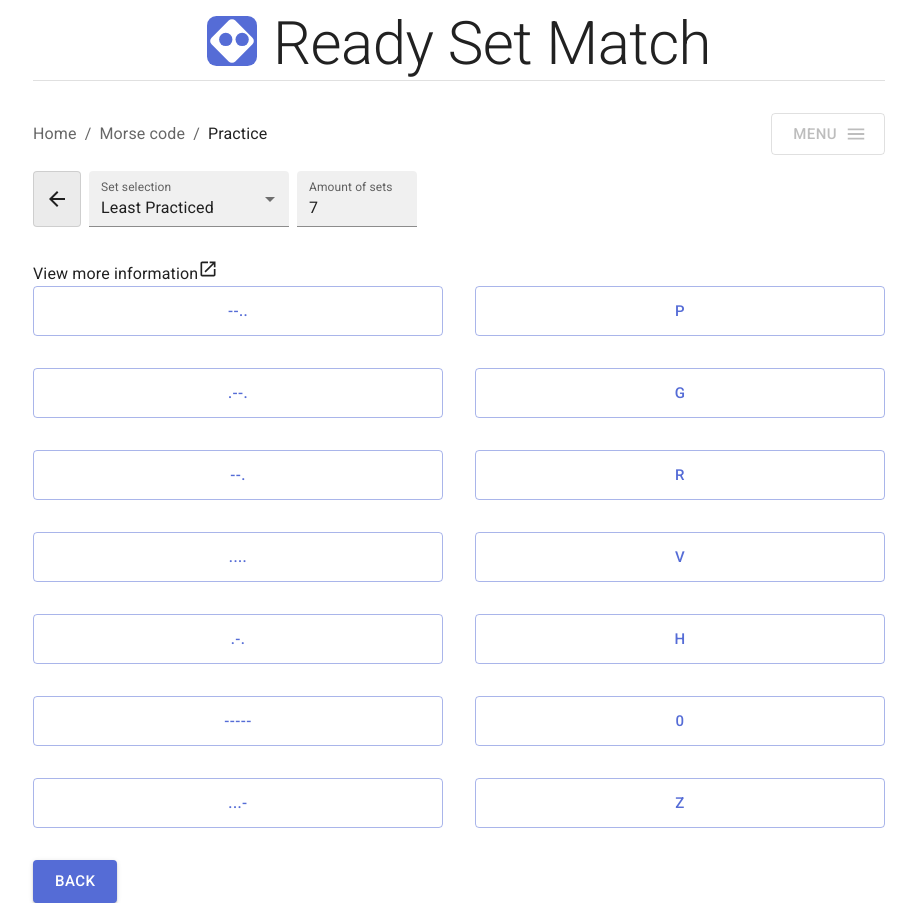
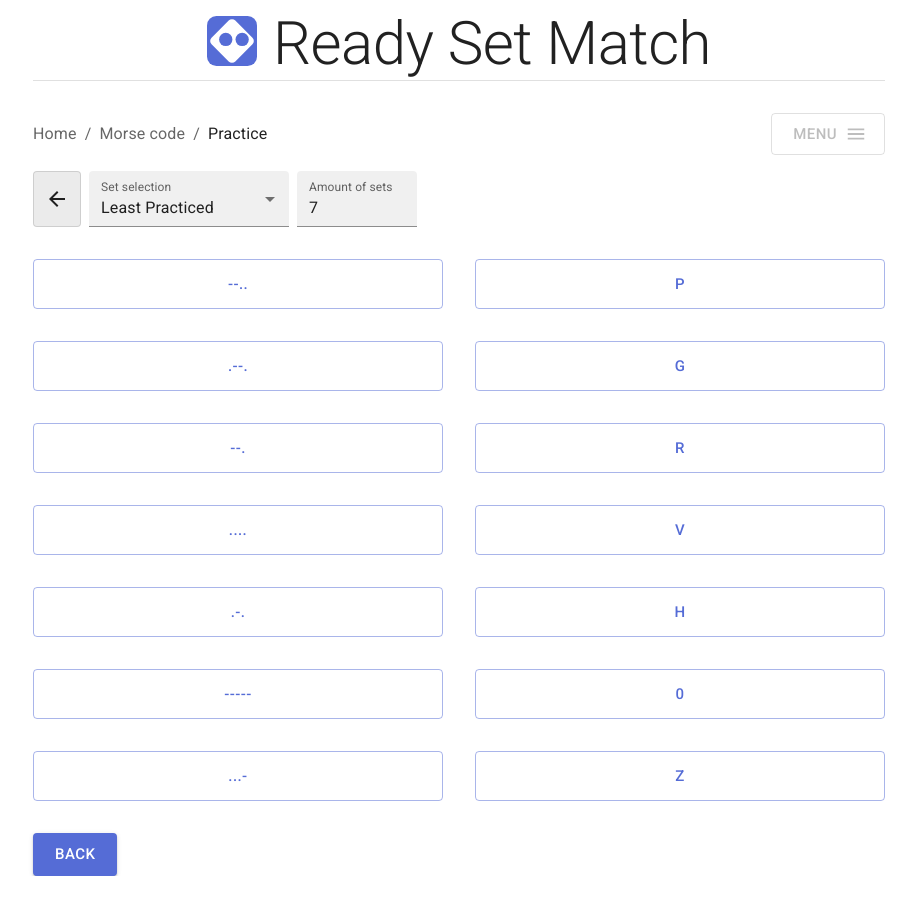
Before and after one commit to winterworks/ready-set-match, a React (Vite) app: page /#/practice/1 in a window 1280 px wide. Shown: the whole page, without its empty margins (181-1097 px from the left). After the commit the page ends 876 px from the top, so only its background shows below. Built offline with nearby package versions, Linux system fonts and the light colour scheme.

Commit message:
Hid information link for collections

```diff
--- a/src/routes/practice.tsx
+++ b/src/routes/practice.tsx
@@ -1,10 +1,9 @@
 import React from 'react'
 import { Grid } from '@mui/material'
 import { useAtom } from 'jotai'
-import { Link, useParams } from 'react-router-dom'
+import { useParams } from 'react-router-dom'
 import Matcher from 'src/components/matcher'
 import { collectionsAtom } from 'src/data/collectionReducer'
-import OpenInNewIcon from '@mui/icons-material/OpenInNew'
 import { findCollection } from 'src/helpers/collectionHelpers'
 import { HeaderMenu } from 'src/components/headerMenu'
 
@@ -21,7 +20,8 @@ export default function Practice() {
     <>
       <Grid container item xs={12} justifyContent="space-between">
         <HeaderMenu collection={collection} currentPageName="Practice" menuDisabled />
-        {collection.link && (
+        {/* Disable link to find a better way to display it */}
+        {/* {collection.link && (
           <Link
             to={collection.link}
             target="_blank"
@@ -30,7 +30,7 @@ export default function Practice() {
             View more information
             <OpenInNewIcon fontSize="small" />
           </Link>
-        )}
+        )} */}
       </Grid>
       <Matcher collection={collection} />
     </>
```
